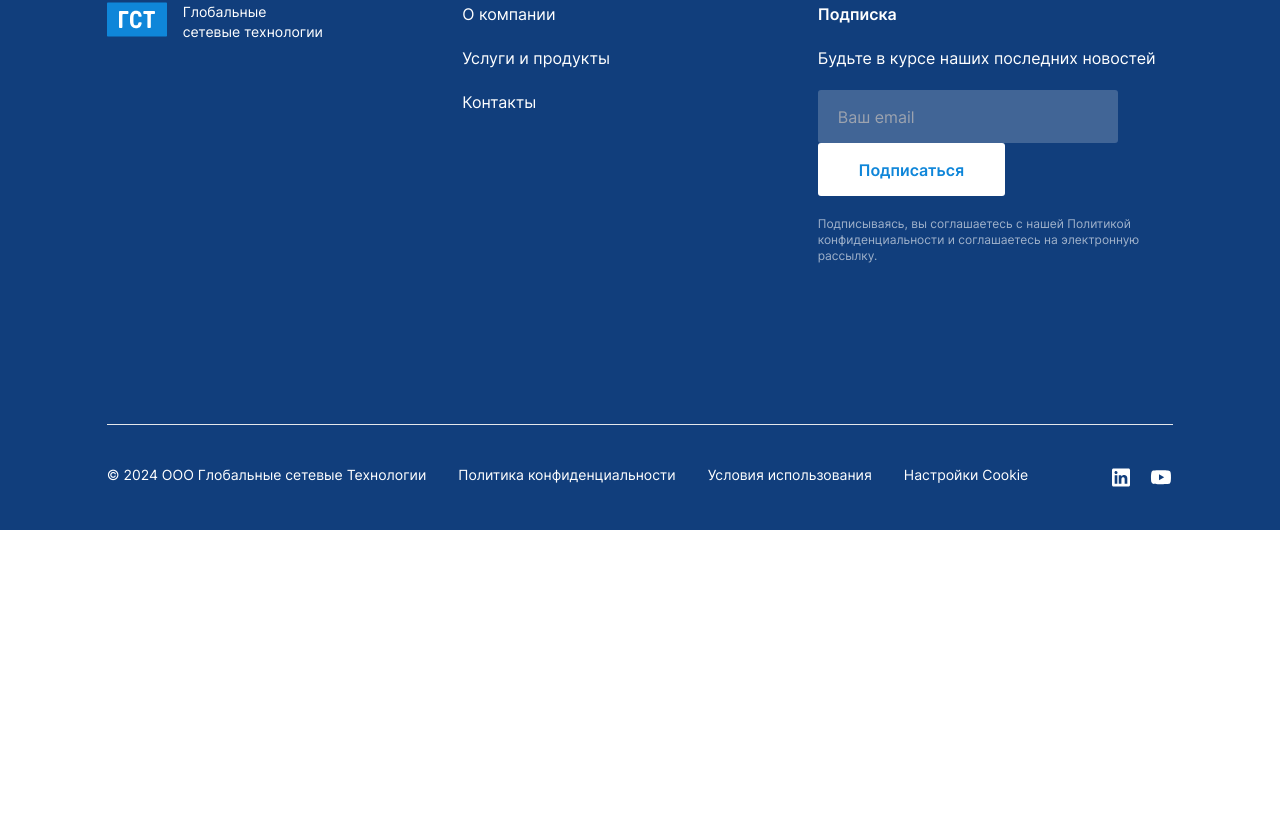
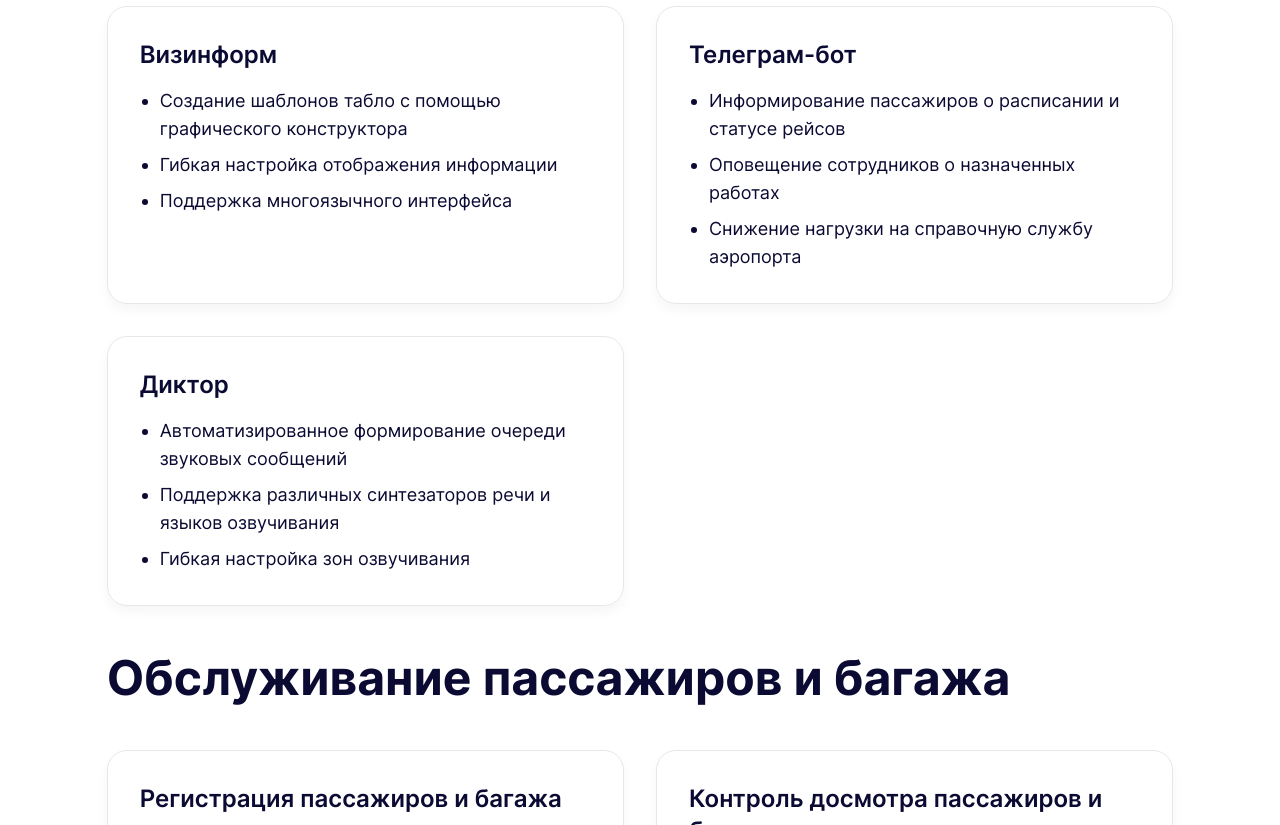
Before and after one commit to VladimirEscolta/GST, a React (Create React App) app: page /cobra/modules/description in a window 1280 px wide. Shown: the part 1695-2520 px from the top of the page. Before the commit the page ends 2225 px from the top, so only its background shows below. Built offline with nearby package versions, Linux system fonts and the light colour scheme.

Commit message:
add cobraModules description

```diff
--- a/src/pages/CobraModulesDescription/ui/DescriptionBlock.jsx
+++ b/src/pages/CobraModulesDescription/ui/DescriptionBlock.jsx
@@ -63,6 +63,191 @@ const DescriptionBlock = () => {
           ]
         }
       ]
+    },
+    {
+      name: 'Информирование пассажиров',
+      data: [
+        {
+          header: 'Визинформ',
+          text: [
+            'Создание шаблонов табло с помощью графического конструктора',
+            'Гибкая настройка отображения информации',
+            'Поддержка многоязычного интерфейса'
+          ]
+        },
+        {
+          header: 'Телеграм-бот',
+          text: [
+            'Информирование пассажиров о расписании и статусе рейсов',
+            'Оповещение сотрудников о назначенных работах',
+            'Снижение нагрузки на справочную службу аэропорта'
+          ]
+        },
+        {
+          header: 'Диктор',
+          text: [
+            'Автоматизированное формирование очереди звуковых сообщений',
+            'Поддержка различных синтезаторов речи и языков озвучивания',
+            'Гибкая настройка зон озвучивания'
+          ]
+        }
+      ]
+    },
+    {
+      name: 'Обслуживание пассажиров и багажа',
+      data: [
+        {
+          header: 'Регистрация пассажиров и багажа',
+          text: [
+            'Поддержка веб-регистрации и киосков самообслуживания',
+            'Многофункциональный редактор компоновок воздушных судов',
+            'Возможность одновременной регистрации на несколько рейсов'
+          ]
+        },
+        {
+          header: 'Контроль досмотра пассажиров и багажа',
+          text: [
+            'Интеграция с системами регистрации',
+            'Контроль прохождения пассажирами всех этапов предполетных процедур',
+            'Предотвращение несанкционированного прохода между зонами аэропорта'
+          ]
+        },
+        {
+          header: 'Контроль погрузки багажа',
+          text: [
+            'Контроль движения багажа при терминальной и перронной обработке',
+            'Минимизация потерь багажа и исключение ошибок обработки',
+            'Оперативный поиск багажа на любом этапе обработки'
+          ]
+        },
+        {
+          header: 'Мониторинг трансферных стыковок',
+          text: [
+            'Автоматическое поступление данных о трансферных пассажирах и багаже',
+            'Оперативное управление трансферными потоками',
+            'Предотвращение потерь стыковок в штатных и сбойных ситуациях'
+          ]
+        },
+        {
+          header: 'Учёт неисправного и нерегулярного багажа',
+          text: [
+            'Ведение электронного архива актов о неисправностях',
+            'Формирование статистических и аналитических отчетов',
+            'Веб-интерфейс для быстрого приема сообщений от пассажиров'
+          ]
+        }
+      ]
+    },
+    {
+      name: 'Экономика и учет',
+      data: [
+        {
+          header: 'Сборы',
+          text: [
+            'Автоматический расчет сборов за наземное обслуживание',
+            'Гибкая система настройки тарифов и скидок',
+            'Интеграция с бухгалтерскими системами'
+          ]
+        },
+        {
+          header: 'Аналитическая отчётность',
+          text: [
+            'Конструктор плоских и сводных отчетов',
+            'Формирование мульти-отчетов по нескольким аэропортам',
+            'Глубокий анализ деятельности аэропорта по различным показателям'
+          ]
+        },
+        {
+          header: 'Рабочий стол руководителя',
+          text: [
+            'Оперативное информирование о ходе выполнения производственных процессов',
+            'Адаптация для мобильных устройств',
+            'Доступ к ключевым показателям в режиме реального времени'
+          ]
+        }
+      ]
+    },
+    {
+      name: 'Управление ресурсами',
+      data: [
+        {
+          header: 'Терминал',
+          text: [
+            'Планирование и управление статическими ресурсами',
+            'Долгосрочное планирование и оперативное управление',
+            'Возможность создания нескольких планов распределения ресурсов'
+          ]
+        },
+        {
+          header: 'Перрон',
+          text: [
+            'Графическое представление информации о занятости мест стоянок',
+            'Учет перебуксировок и перемещений воздушных судов',
+            'Гибкий редактор мест стоянок на карте перрона'
+          ]
+        },
+        {
+          header: 'Управление динамическими ресурсами',
+          text: [
+            'Планирование работы персонала и техники',
+            'Автоматизированное распределение работ',
+            'Оповещение сотрудников о план-наряде на смены'
+          ]
+        },
+        {
+          header: 'Мобильные рабочие места',
+          text: [
+            'Оперативное внесение данных по выполненным операциям',
+            'Формирование электронных чек-листов',
+            'Работа в офлайн-режиме'
+          ]
+        },
+        {
+          header: 'Мониторинг исполнителей 2D и 3D',
+          text: [
+            'Контроль перемещения персонала и техники на перроне',
+            'Отображение данных на 2D и 3D картах',
+            'Своевременное предупреждение о возможных сбоях в обслуживании'
+          ]
+        },
+        {
+          header: 'КУРС',
+          text: [
+            'Учет и управление автотранспортным комплексом',
+            'Планирование и контроль технического обслуживания',
+            'Учет горюче-смазочных материалов'
+          ]
+        }
+      ]
+    },
+    {
+      name: 'Опциональные модули',
+      data: [
+        {
+          header: 'A-CDM (портал совместного принятия решений)',
+          text: [
+            'Удаленный доступ к оперативно-производственной информации',
+            'Многоязычный интерфейс',
+            'Соответствие методикам Eurocontrol'
+          ]
+        },
+        {
+          header: 'Грузовой терминал',
+          text: [
+            'Автоматизация работы грузового терминала/склада',
+            'Обработка сообщений Cargo IMP и Cargo XML',
+            'Формирование необходимой полетной и аналитической документации'
+          ]
+        },
+        {
+          header: 'Голосовой бот',
+          text: [
+            'Автоматизированное ведение диалога с пассажирами',
+            'Снижение нагрузки на колл-центр',
+            'Увеличение скорости обработки запросов'
+          ]
+        }
+      ]
     }
   ]
 
@@ -75,9 +260,27 @@ const DescriptionBlock = () => {
         <p className="text-xl mr-2 opacity-50 text-gst-text">›</p>
         <p className="flex items-center opacity-50 text-gst-text">Описание основных модулей</p>
       </div>
-      <div className="mt-12">
+        {array.map(item => (
+          <div key={item.name} className="mt-12">
+            <p className="text-5xl font-bold">{item.name}</p>
+            <div className="mt-12 grid grid-cols-2 gap-8">
+              {item.data.map(i => (
+                <div key={i.header} className="p-8 flex flex-col rounded-gst20 border shadow-[0_6px_12px_0_#14142B0A]">
+                  <p className="text-2xl font-semibold">{i.header}</p>
+                  <ul className="mt-4 list-disc list-outside pl-5">
+                    {i.text.map(text => (
+                      <li key={text} className="text-lg first:mt-0 mt-2">{text}</li>
+                    ))}
+                  </ul>
+                </div>
+              ))}
+            </div>
+          </div>
+        ))}
 
-      </div>
+
+
+
     </div>
   );
 };
```
